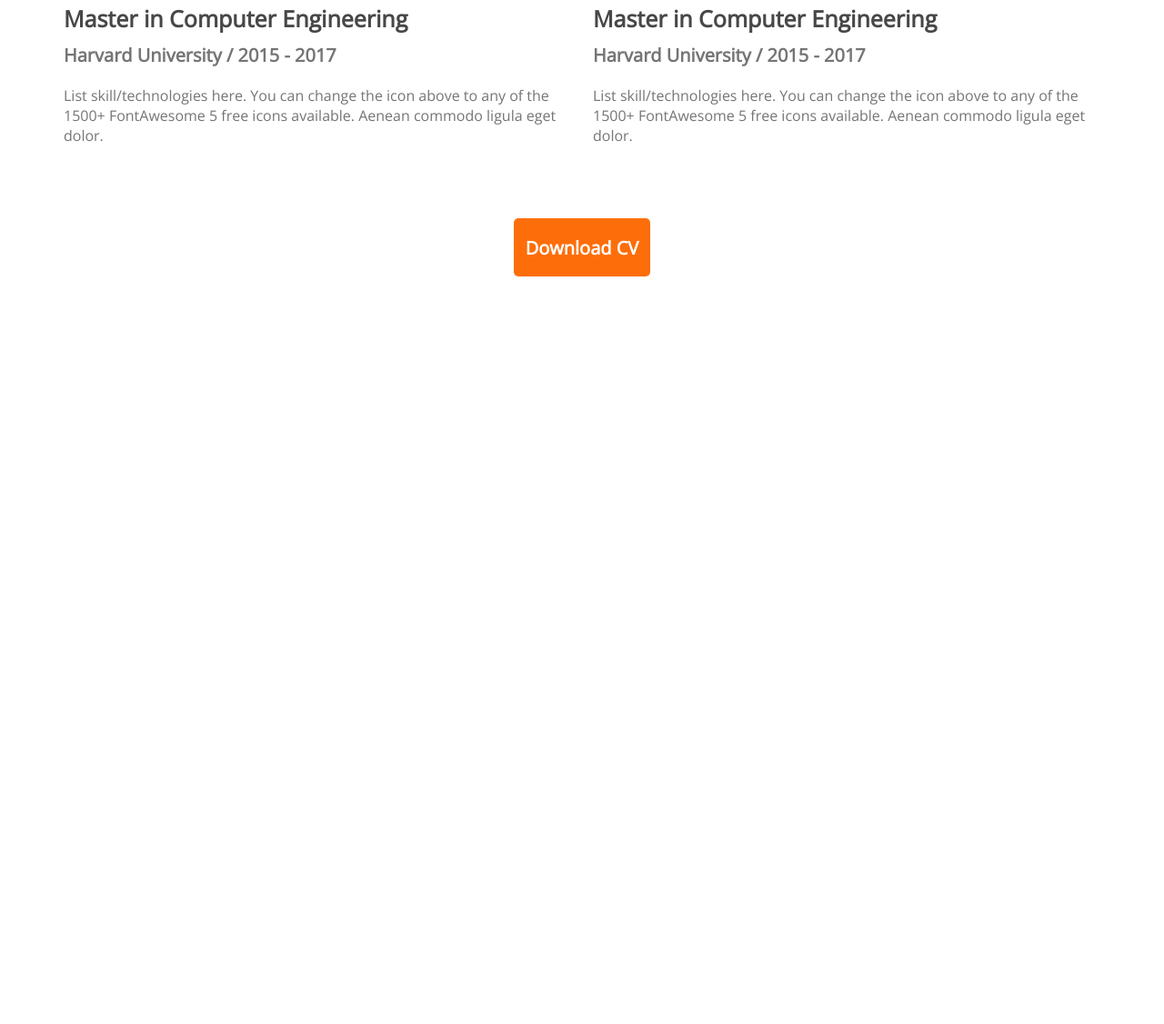
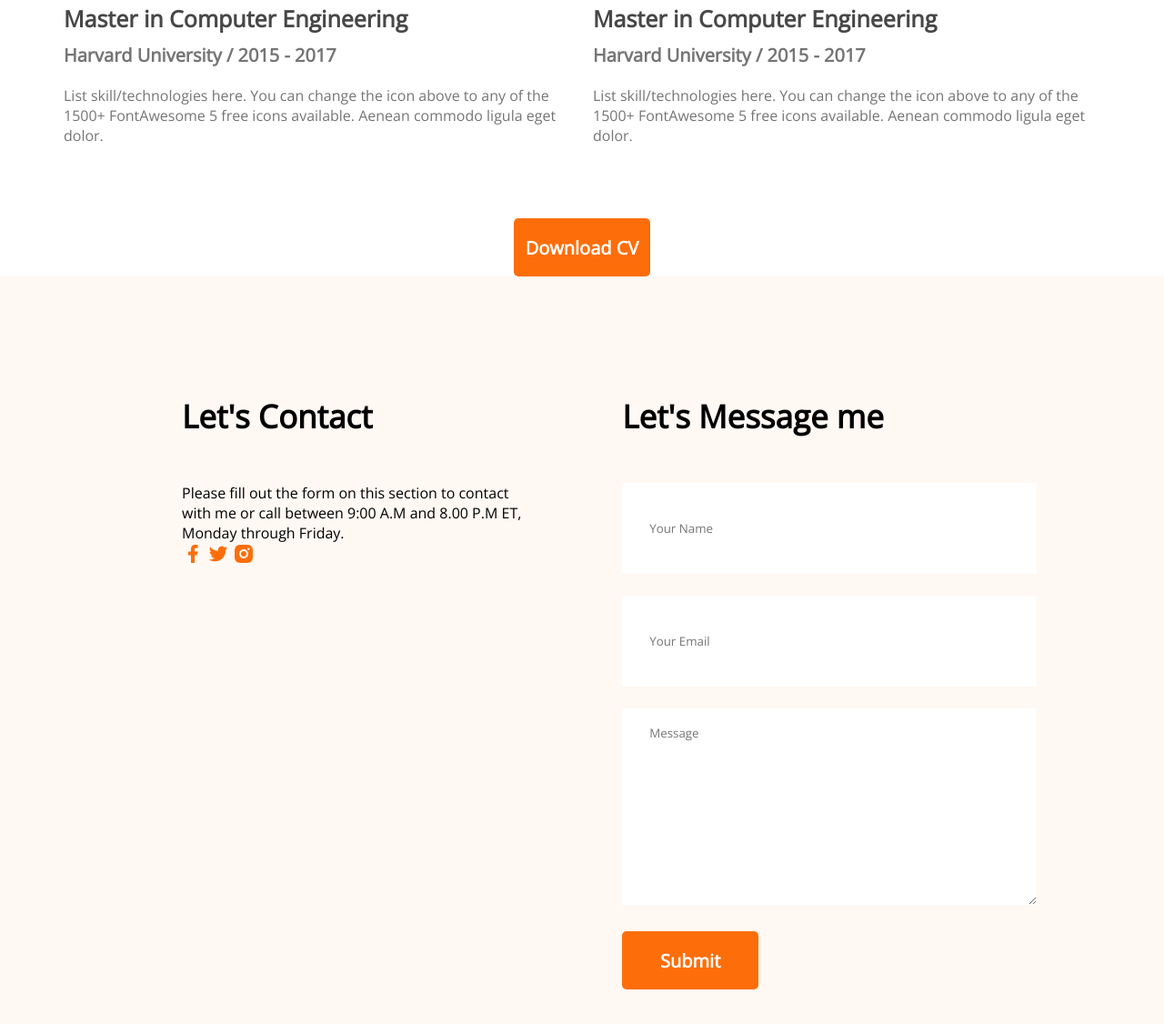
Before and after one commit to SheaikhNazib/developer-portfolio, a plain HTML site: page index.html in a window 1280 px wide. Shown: the part 2769-3895 px from the top of the page at 91% size. Before the commit the page ends 3073 px from the top, so only its background shows below. Drawn offline with nearby package versions, Linux system fonts and the light colour scheme.

Commit message:
contact added

```diff
--- a/index.html
+++ b/index.html
@@ -150,6 +150,34 @@
 
         </section>
     </main>
+    <!-- contact section ---------------- -->
+
+    <section class="contact">
+        <div>
+            <h3 class="section-title">Let's Contact</h3>
+            <p>Please fill out the form on this section to contact with me or call between 9:00 A.M and 8.00 P.M ET, Monday through Friday.</p>
+            <a href="">
+                <img src="images/icons/facebook.png" alt="">
+            </a>
+            <a href="">
+                <img src="images/icons/twitter.png" alt="">
+            </a>
+            <a href="">
+                <img src="images/icons/insta.png" alt="">
+            </a>
+        </div>
+        <div>
+            <h3 class="section-title">Let's Message me</h3>
+            <form action="">
+                <input type="text" id="" placeholder="Your Name">
+                <input type="email" id="" placeholder="Your Email">
+                <textarea name="" id="" cols="30" rows="10" placeholder="Message"></textarea>
+                <input class="btn-primary" type="submit" value="Submit">
+            </form>
+        </div>
+    </section>
+
+
     <footer>
 
     </footer>
--- a/styles/portfolio.css
+++ b/styles/portfolio.css
@@ -176,3 +176,28 @@ main{
     margin-top: 50px;
     text-align: center;
 }
+
+/* contact style --------- */
+.contact{
+    display: flex;
+    gap: 100px;
+    background: #FFF8F3;
+    padding: 130px 200px;
+}
+.contact .section-title{
+    text-align: left;
+}
+
+.contact input[type="text"], input[type="email"], textarea{
+    margin-bottom: 24px;
+    border: 0;
+    width: 100%;
+    padding: 18px 30px;
+}
+input{
+    height: 64px;
+}
+
+.contact a{
+    text-decoration: none;
+}
```
